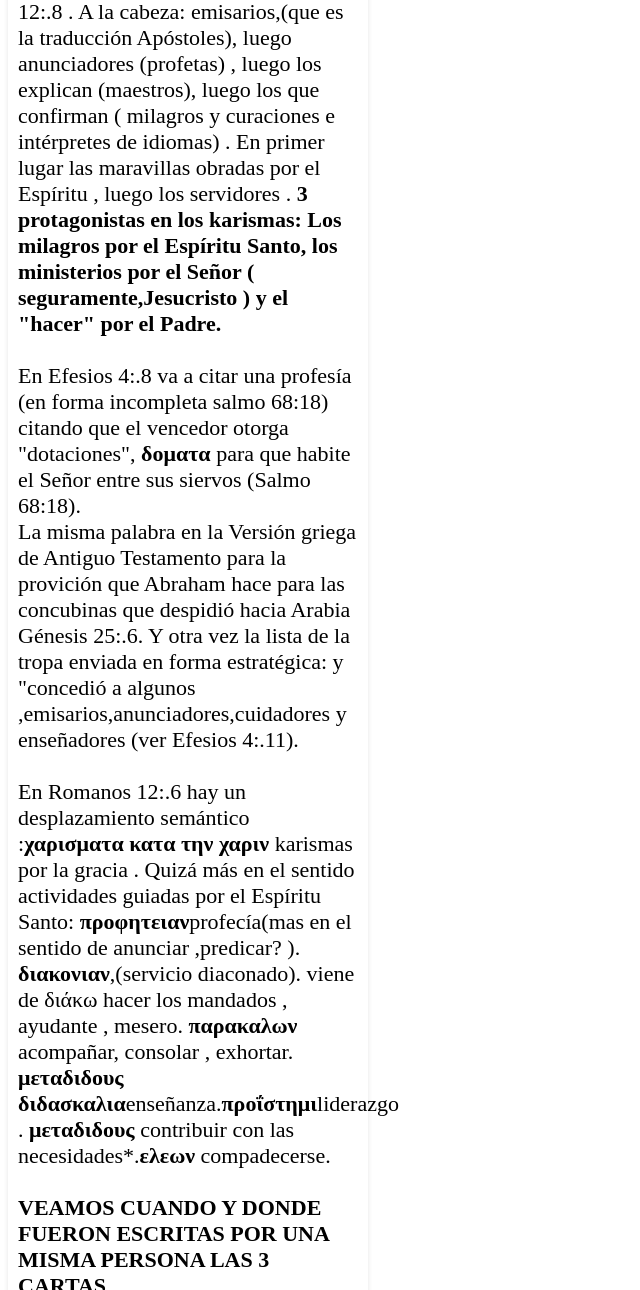
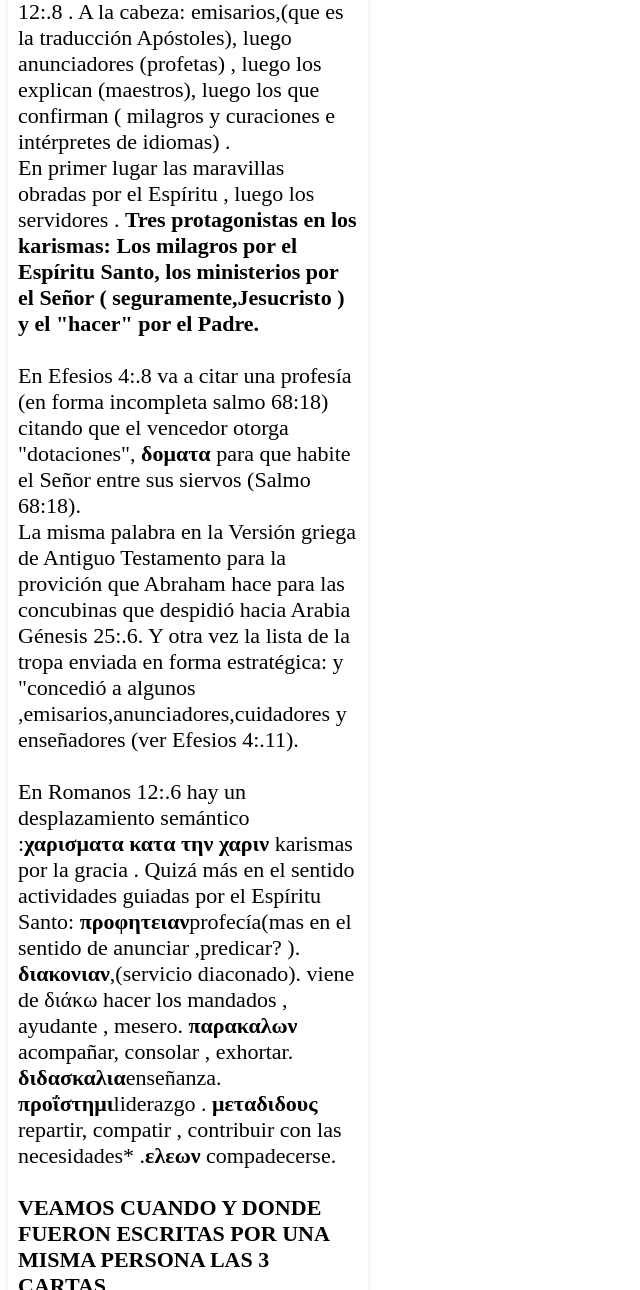
Before and after one commit to LaBibliaTeca/Dones, a plain HTML site: page index.html in a window 1280 px wide. Shown: the part 2954-4244 px from the top of the page, without its empty margins (0-640 px from the left). Drawn offline with Linux system fonts and the light colour scheme; a script that the page names is missing.

Commit message:
Refactor HTML content for clarity and structure

```diff
--- a/index.html
+++ b/index.html
@@ -68,16 +68,17 @@
 		<b>ενεργηματα δυναμεων , </b>hacer "cosas poderosas", <b>προφητεια</b> profecía, <b>διακρισεις πνευματων </b>diferencia espíritus, <b>γενη γλωσσων </b> familia de idiomas,
 		<b>ερμηνεια γλωσσων</b> interpretación de idiomas. Hasta aquí las maravillas.<br>
 		Ahora viene la "tropa"  en un orden estratégico ( no vuelve a usar la palabra manifestaciones). 1 Corintios 12:.8 . A la cabeza: emisarios,(que es la traducción Apóstoles), luego anunciadores (profetas) , luego los explican (maestros),
-		luego los que confirman ( milagros y curaciones e intérpretes de idiomas) . En primer lugar las maravillas obradas por el Espíritu , luego los servidores .
-		<b>3 protagonistas en los karismas: Los milagros por el Espíritu Santo, los ministerios por el Señor ( seguramente,Jesucristo ) y el "hacer" por el Padre.</b><br><br>
+		luego los que confirman ( milagros y curaciones e intérpretes de idiomas) .
+		<br>En primer lugar las maravillas obradas por el Espíritu , luego los servidores .
+		<b>Tres protagonistas en los karismas: Los milagros por el Espíritu Santo, los ministerios por el Señor ( seguramente,Jesucristo ) y el "hacer" por el Padre.</b><br><br>
 		En Efesios 4:.8 va a citar una profesía (en forma incompleta salmo 68:18) citando que el vencedor otorga "dotaciones", <b>δοματα</b> para que habite el Señor entre sus siervos (Salmo 68:18).<br>
 		La misma palabra en la Versión griega de Antiguo Testamento para la provición que Abraham hace para las concubinas que despidió hacia Arabia Génesis 25:.6.
 	       Y otra vez la lista de la tropa enviada en forma estratégica: y "concedió a algunos ,emisarios,anunciadores,cuidadores y enseñadores (ver Efesios 4:.11).<br><br>
 
 		En Romanos 12:.6 hay un desplazamiento semántico :<b>χαρισματα κατα την χαριν </b> karismas por la gracia . Quizá más en el sentido actividades guiadas por el Espíritu Santo:
 		<b>προφητειαν</b>profecía(mas en el sentido de anunciar ,predicar? ). <b>διακονιαν</b>,(servicio diaconado). viene de διάκω hacer los mandados , ayudante , mesero.
-		<b>παρακαλων</b>  acompañar, consolar , exhortar. <b>μεταδιδους</b>
-		<b>διδασκαλια</b>enseñanza.<b>προΐστημι</b>liderazgo . <b>μεταδιδους</b> contribuir con las necesidades*.<b>ελεων</b> compadecerse.<br><br>
+		<b>παρακαλων</b>  acompañar, consolar , exhortar.
+		<b>διδασκαλια</b>enseñanza. <b>προΐστημι</b>liderazgo . <b>μεταδιδους</b> repartir, compatir , contribuir con las necesidades*  .<b>ελεων</b> compadecerse.<br><br>
 
 		<b>VEAMOS CUANDO Y DONDE FUERON ESCRITAS POR UNA MISMA PERSONA LAS 3 CARTAS</b><br>
 
@@ -94,11 +95,13 @@
 		hace maravillas entre vosotros, ¿lo hace por las obras de la ley, o por el oír con fe? <br>
 		Las Dotes o Dotaciones o Provisiones de Efesios son de ejercicio discrecional de los creyentes (no tienen que estar esperando un milagro cada vez que los ejecutan)<br>
 		Los Karismas de Romanos hacen mas bien a aciones en las prestaciones (ministerio no quiere decir cargo sino  servicio , ver diaconado 1Corintios12 5 <b>διακονιων</b>.<br>
-		<b>LOS MILAGROS (poder δυναμις) SUCEDEN A DISCRECIÓN DEL ESPÍRITU SANTO.  karisma: concesiones de gracia <br> LOS MINISTERIOS SON DE USO CONTINUO  doma:dotación ,<br> si no la casa cesaría en su servicio hasta que ocurra otro milagro</b><br>.
+		<b>LOS MILAGROS (poder δυναμις) SUCEDEN A DISCRECIÓN DEL ESPÍRITU SANTO.  karisma: concesiones de gracia
+		<br> LOS MINISTERIOS SON DE USO CONTINUO  doma:dotación ,
+		<br> si no la casa cesaría en su servicio hasta que ocurra otro milagro</b><br>.
 		NO PODEMOS SOMETER A NUESTRO DESIGNIO LO QUE ESTA SOLO EN LA VOLUNTAD DEL ESPÍRIU SANTO.<br>
 		NO PODEMOS CESAR LOS MINiSTERiOS PORQUE SE DETENDRÍA EL CUIDADO DE LA IGLESIA.<br><br>
 
-		A LA LUZ DE LO EXPUESTO "LA VIGENCIA" NO ES UN TEMA DISCUTIBLE, aunque sabemos por las escrituras que los milagros <b>δύναμις</b>( en realidad maravillas, portentos, poderes)
+		A LA LUZ DE LO EXPUESTO "LA VIGENCIA DE LOS DONES" NO ES UN TEMA DISCUTIBLE, aunque sabemos por las escrituras que los milagros <b>δύναμις</b>( en realidad maravillas, portentos, poderes)
 		colectivos  tienen sus momentos (aunque siempre los esperamos y los necesitamos y muchos los vemos en cada despertar).<br>
 
 
```
